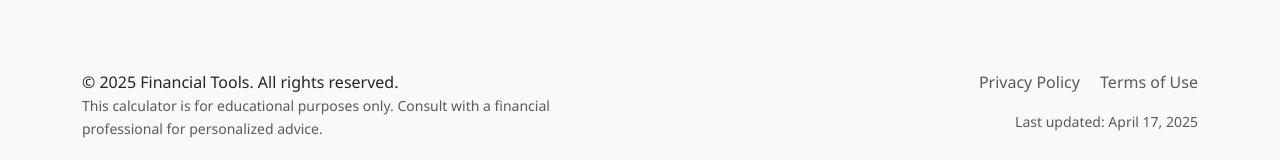
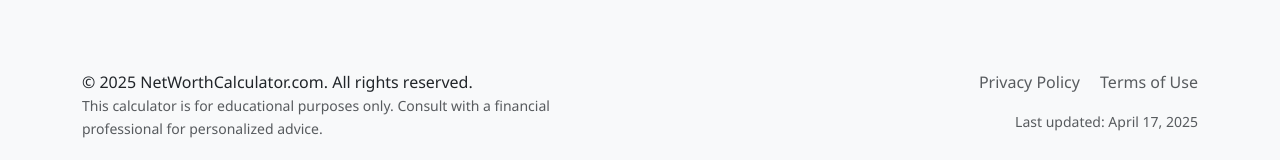
Before and after one commit to addychang/networthcalculator.com, a plain HTML site: page index.html in a window 1280 px wide. Shown: the part 2877-3037 px from the top of the page. Drawn offline with nearby package versions, Linux system fonts and the light colour scheme.

Commit message:
refactor: 更新版权声明中的公司名称
- 将版权声明中的"Financial Tools"更改为"NetWorthCalculator.com"
- 保持版权年份和免责声明内容不变

```diff
--- a/index.html
+++ b/index.html
@@ -824,7 +824,7 @@
     <div class="container">
         <div class="row">
             <div class="col-md-6">
-                <p class="mb-0">&copy; 2025 Financial Tools. All rights reserved.</p>
+                <p class="mb-0">&copy; 2025 NetWorthCalculator.com. All rights reserved.</p>
                 <p class="small text-muted">This calculator is for educational purposes only. Consult with a financial professional for personalized advice.</p>
             </div>
             <div class="col-md-6 text-md-end">
```
